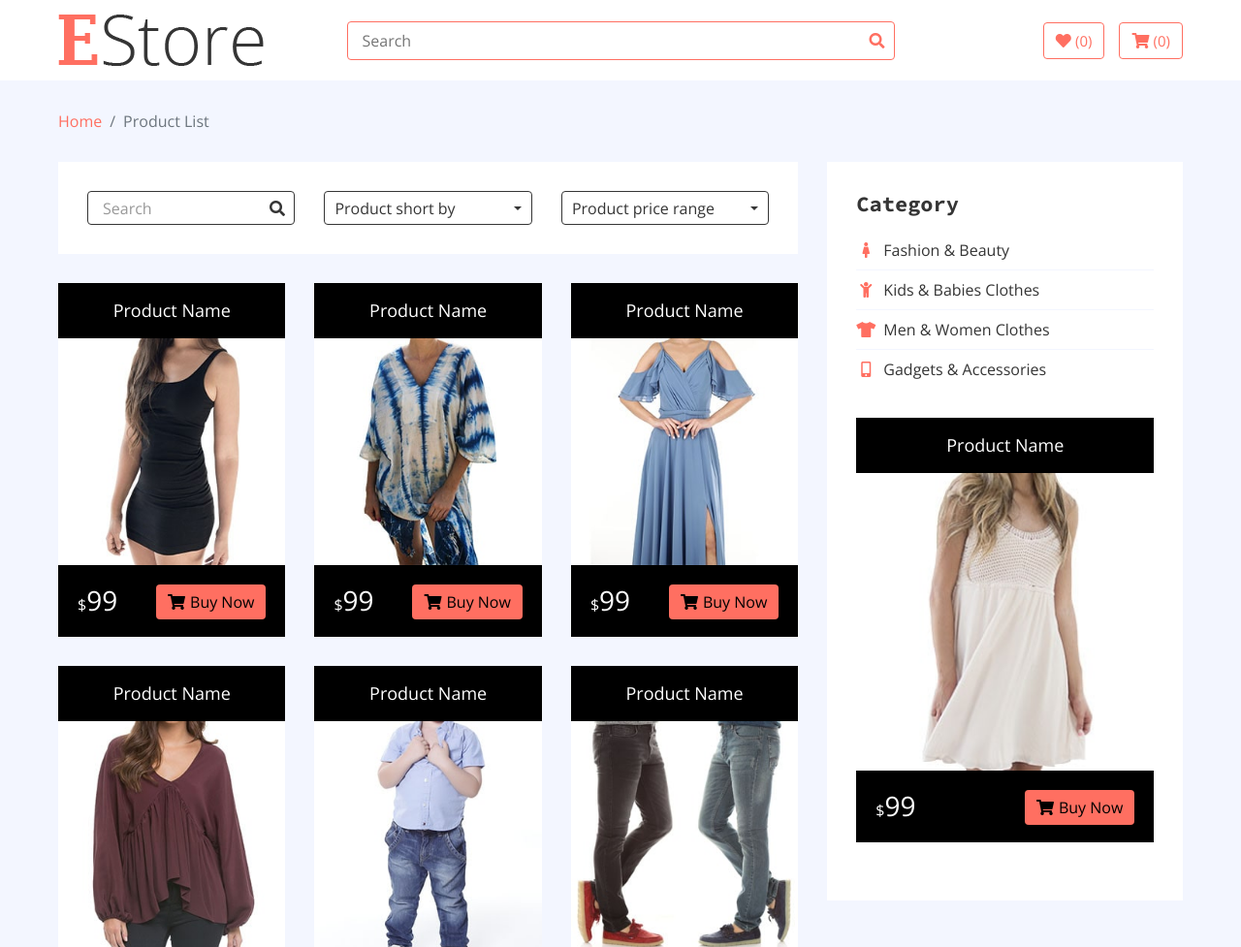
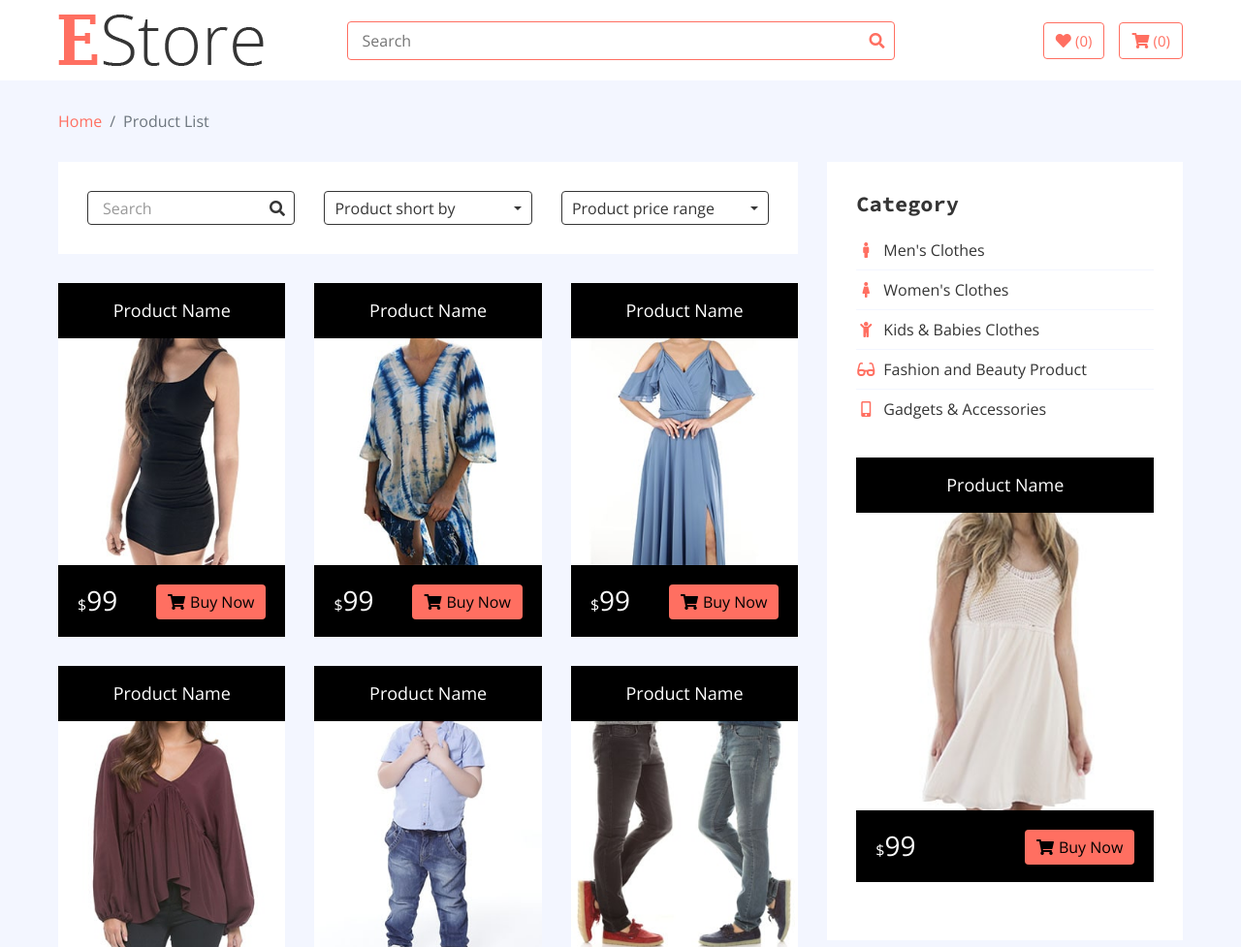
Before and after one commit to jaydesai2304/E-Store, a Django app: template Estore/fashion/templates/product-list.html in a window 1280 px wide. Shown: the part 37-1014 px from the top of the page at 97% size. Run offline with Django 3.2, Linux system fonts and the light colour scheme; the template is opened without the code that fills it, so the values that code supplies are empty; some libraries are stand-ins or nearby versions.

Commit message:
Update product list page

```diff
--- a/Estore/fashion/templates/product-list.html
+++ b/Estore/fashion/templates/product-list.html
@@ -273,16 +273,19 @@
                             <nav class="navbar bg-light">
                                 <ul class="navbar-nav">
                                      <li class="nav-item">
-                                        <a class="nav-link" href="#"><i class="fa fa-female"></i>Fashion & Beauty</a>
+                                    <a class="nav-link" href="{% url 'men_product' %}"><i class="fa fa-male"></i>Men's Clothes</a>
                                 </li>
                                 <li class="nav-item">
-                                        <a class="nav-link" href="#"><i class="fa fa-child"></i>Kids & Babies Clothes</a>
+                                    <a class="nav-link" href="{% url 'women_product' %}"><i class="fa fa-female"></i>Women's Clothes</a>
                                 </li>
                                 <li class="nav-item">
-                                        <a class="nav-link" href="#"><i class="fa fa-tshirt"></i>Men & Women Clothes</a>
+                                    <a class="nav-link" href="{% url 'kids_product' %}"><i class="fa fa-child"></i>Kids & Babies Clothes</a>
                                 </li>
                                 <li class="nav-item">
-                                        <a class="nav-link" href="#"><i class="fa fa-mobile-alt"></i>Gadgets & Accessories</a>
+                                    <a class="nav-link" href="{% url 'fashion_product' %}"><i class="fa fa-glasses"></i>Fashion and Beauty Product</a>
+                                </li>
+                                <li class="nav-item">
+                                    <a class="nav-link" href="{% url 'gadget_product' %}"><i class="fa fa-mobile-alt"></i>Gadgets & Accessories</a>
                                 </li>
                                 </ul>
                             </nav>
```
Lines whose indentation alone changed are shown as unchanged.
